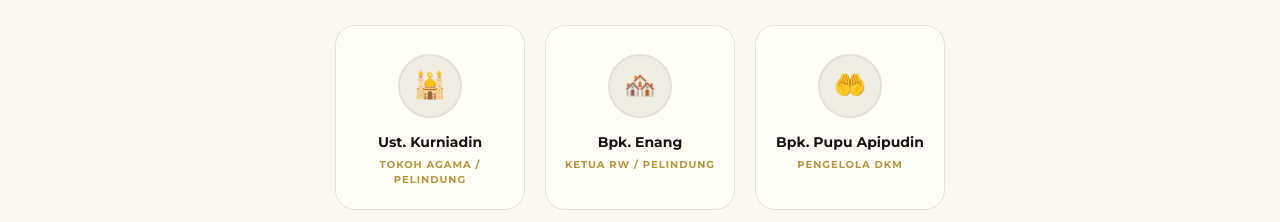
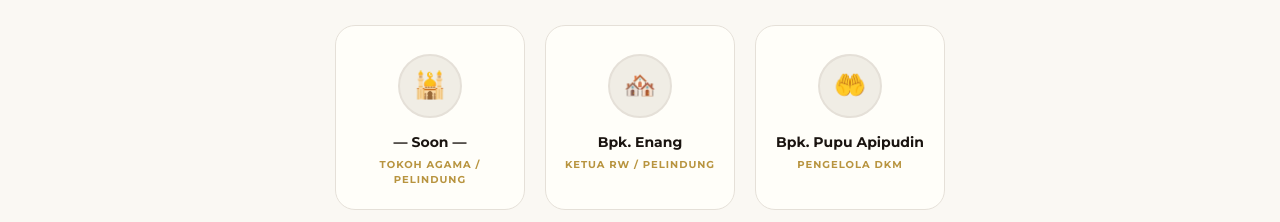
Before and after one commit to Karimkusin88/ciburial-eco-digital, a Next.js app: page / in a window 1280 px wide. Shown: the part 2840-3062 px from the top of the page. Built offline with nearby package versions, Linux system fonts and the light colour scheme.

Commit message:
Update: perbaikan beberapa nama dan data

```diff
--- a/app/page.tsx
+++ b/app/page.tsx
@@ -87,7 +87,7 @@ export default function Home() {
 
   // Paguyuban data
   const orgDesa = [
-    { role: "Tokoh Agama / Pelindung", name: "Ust. Kurniadin", icon: "🕌" },
+    { role: "Tokoh Agama / Pelindung", name: "— Soon —", icon: "🕌" },
     { role: "Ketua RW / Pelindung", name: "Bpk. Enang", icon: "🏘️" },
     { role: "Pengelola DKM", name: "Bpk. Pupu Apipudin", icon: "🤲" },
   ];
@@ -600,12 +600,12 @@ export default function Home() {
                   content: (
                     <div style={{ display: "flex", flexDirection: "column", gap: 12 }}>
                       {[
-                        { role: "Pelindung & Penasihat", name: "Ust. Kurniadin (Tokoh Agama) & Bpk. Enang (Ketua RW)", icon: "🕌" },
+                        { role: "Pelindung & Penasihat", name: "— Soon — (Tokoh Agama) & Bpk. Enang (Ketua RW)", icon: "🕌" },
                         { role: "Pengelola Dana Kemakmuran", name: "DKM Ciburial — Bpk. Pupu Apipudin", icon: "🤲" },
                         { role: "Koordinator RT 01", name: "Sarip Hidayat", icon: "🏘️" },
                         { role: "Koordinator RT 02", name: "Oneng", icon: "🏘️" },
                         { role: "Koordinator RT 03", name: "Mumun", icon: "🏘️" },
-                        { role: "Ketua Pemuda Makers", name: "Ubay Rahmat H.", icon: "⚡" },
+                        { role: "Ketua Pemuda Makers", name: "aa bayet", icon: "⚡" },
                       ].map((item, i) => (
                         <div key={i} style={{ display: "flex", alignItems: "center", justifyContent: "space-between", padding: "14px 18px", background: "var(--cream)", borderRadius: 12, border: "1px solid var(--border)", flexWrap: "wrap", gap: 8 }}>
                           <div style={{ display: "flex", alignItems: "center", gap: 12 }}>
```
